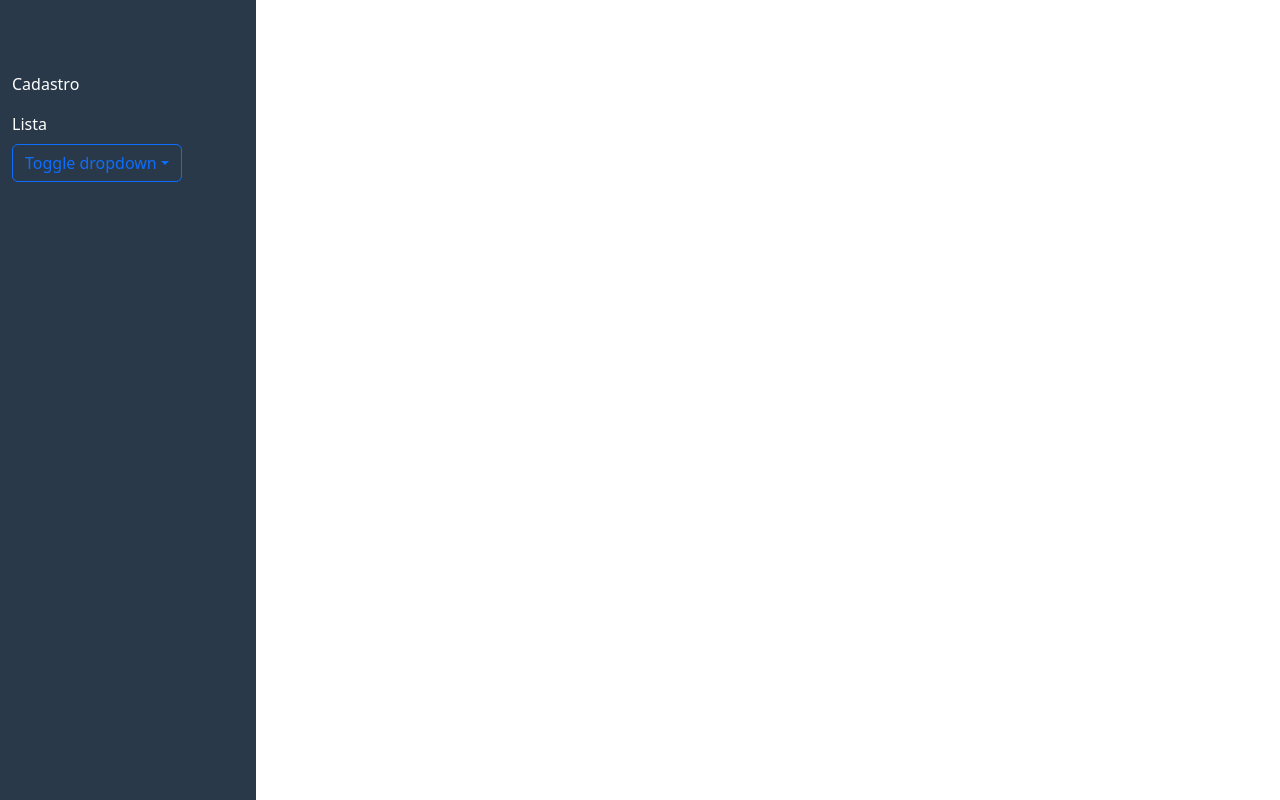
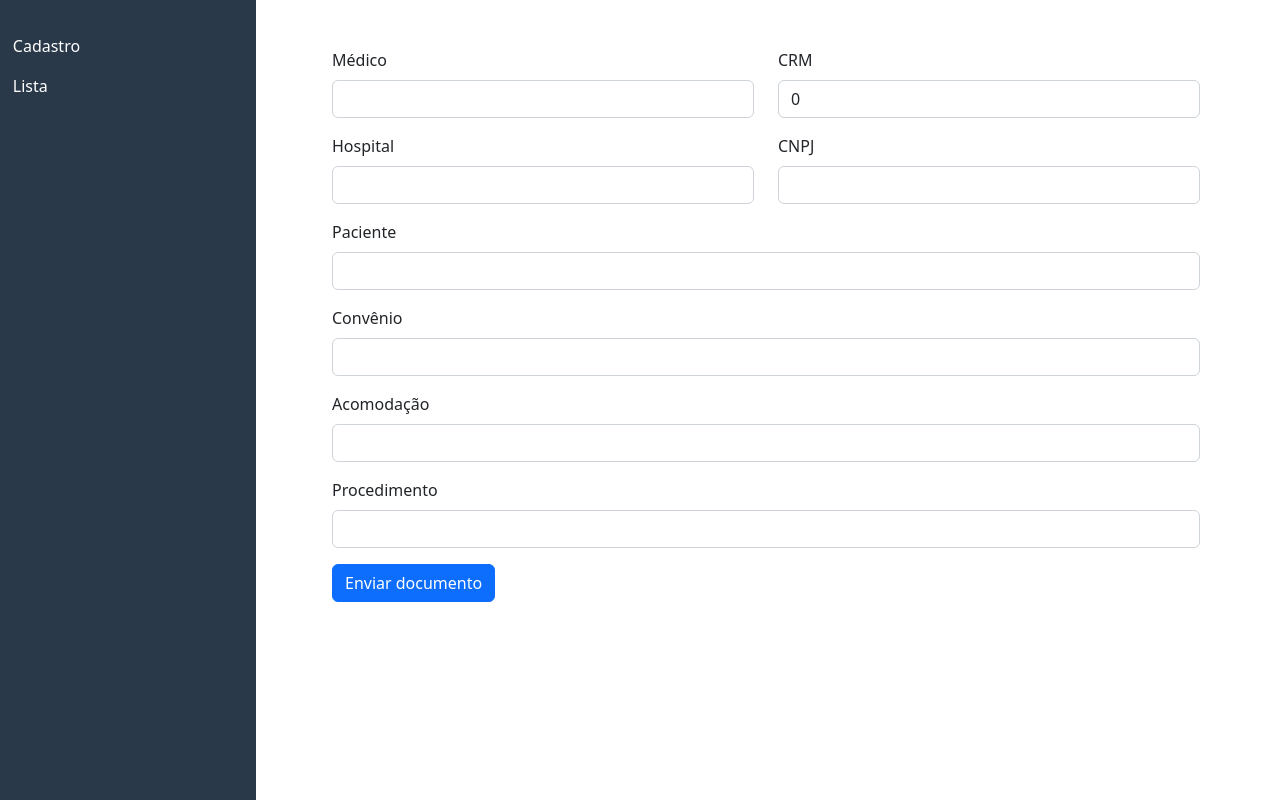
Before and after one commit to williams181/Aws-Serverless-Application-Angular-S3, an Angular app: page /edit/1 in a window 1280 px wide. Before the commit this address led to /. Built offline with nearby package versions, Linux system fonts and the light colour scheme; no server answers.

Commit message:
função editar pronta

```diff
--- a/src/app/InterfaceApiService.ts
+++ b/src/app/InterfaceApiService.ts
@@ -1,4 +1,5 @@
 export interface interfaceApiService{
+
     id:number,
     medico: String,
     CRM: number,
--- a/src/app/app-routing.module.ts
+++ b/src/app/app-routing.module.ts
@@ -7,6 +7,7 @@ const routes: Routes = [
 
   { path: 'form', component: FormComponent },
   { path: 'list', component: ListComponent },
+  { path: 'edit/:id', component: FormComponent },
 ];
 
 @NgModule({
--- a/src/app/app.component.css
+++ b/src/app/app.component.css
@@ -1,6 +1,6 @@
 #navBar{
     width: 20%;
-    position: absolute;
+    position: fixed;
     top:0;
     bottom:0;
     background:  #293949;
@@ -11,8 +11,12 @@
     width: 70%;
 }
 #navList{
-    margin-top: 5%;
+margin-top: 10%;
+margin-left: 5%;
+
 }
+
+
 #navList li a{
     color:white;
 }
--- a/src/app/app.component.html
+++ b/src/app/app.component.html
@@ -10,21 +10,18 @@
 
 <body ng-app="">
 
-    <nav id="navBar" class="navbar ">
-        <div id="navList" class="container-fluid fixed-top ">
+    <nav id="navBar" >
 
 
-          <div class="offcanvas-top" tabindex="-1" id="offcanvasNavbar" aria-labelledby="offcanvasNavbarLabel">
-
-            <div class="offcanvas-body">
-              <ul class="navbar-nav justify-content-end flex-grow-1 pe-3">
+            <div id="navList">
+              <ul  class="navbar-nav justify-content-end flex-grow-1 pe-3">
                 <li class="nav-item">
                   <a class="nav-link active" aria-current="page" routerLink="/form">Cadastro</a>
                 </li>
                 <li class="nav-item">
                   <a class="nav-link" routerLink="/list">Lista</a>
                 </li>
-                <li class="nav-item dropdown">
+                <!-- <li class="nav-item dropdown">
 
                     <div ngbDropdown class="d-inline-block">
                         <button class="btn btn-outline-primary" id="dropdownBasic1" ngbDropdownToggle>Toggle dropdown</button>
@@ -40,11 +37,11 @@
                         </div>
 
                         </div>
-                    </li>
+                    </li> -->
               </ul>
 
-            </div>
-          </div>
+
+
         </div>
       </nav>
 
@@ -53,7 +50,7 @@
 
     <div class="fas fa-home me-1">
 
-        <router-outlet></router-outlet>
+        <router-outlet ></router-outlet>
 
     </div>
 
--- a/src/app/app.component.ts
+++ b/src/app/app.component.ts
@@ -14,6 +14,7 @@ export class AppComponent implements OnInit{
 
   title = 'aws-serverless-application-angular';
 
+
   ngOnInit(){
 
   }
--- a/src/app/components/form/form.component.html
+++ b/src/app/components/form/form.component.html
@@ -1,28 +1,15 @@
 <div class="container mt-5">
 
 
-    <form>
 
-        <!-- <div class="form-group">
-            <label for="exampleFormControlFile1">Selecione o documento</label>
-            <input type="file" class="form-control-file" id="registroAnestesico">
-        </div> -->
+    <form class="needs-validation" novalidate [formGroup]="form" >
 
-        <!-- <div class="row">
-            <div class="col">
-                <div class="mb-3">
-                    <label class="form-label">Data do Evento</label>
-                    <input type="date" class="form-control" id="dataEvento">
-                    <div class="form-text"></div>
-                </div>
-            </div>
-        </div> -->
 
         <div class="row">
             <div class="col">
                 <div class="mb-3">
                     <label class="form-label">Médico</label>
-                    <input type="text" class="form-control" id="medico" [(ngModel)]="arquivo.medico" name="medico" required="required">
+                    <input type="text" class="form-control" id="medico" formControlName="medico" [ngClass]="{'is-invalid': submited  && hasError('medico')}" >
                     <div class="form-text"></div>
                 </div>
 
@@ -30,7 +17,7 @@
             <div class="col">
                 <div class="mb-3">
                     <label class="form-label">CRM</label>
-                    <input type="text" class="form-control" id="crm" [(ngModel)]="arquivo.CRM" name="CRM" required="required">
+                    <input type="text" class="form-control" id="CRM" formControlName="CRM" [ngClass]="{'is-invalid': submited && hasError('CRM')}">
                     <div class="form-text"></div>
                 </div>
 
@@ -40,7 +27,7 @@
             <div class="col">
                 <div class="mb-3">
                     <label class="form-label">Hospital</label>
-                    <input type="text" class="form-control" id="hospital" [(ngModel)]="arquivo.hospital" name="hospital" required="required">
+                    <input type="text" class="form-control" id="hospital"  formControlName="hospital" [ngClass]="{'is-invalid': submited && hasError('hospital')}">
                     <div class="form-text"></div>
                 </div>
 
@@ -48,7 +35,7 @@
             <div class="col">
                 <div class="mb-3">
                     <label class="form-label">CNPJ</label>
-                    <input type="text" class="form-control" id="cnpj" [(ngModel)]="arquivo.CNPJ" name="CNPJ" required="required">
+                    <input type="text" class="form-control" id="cnpj" formControlName="CNPJ" [ngClass]="{'is-invalid': submited && hasError('CNPJ')}">
                     <div class="form-text"></div>
                 </div>
 
@@ -57,29 +44,30 @@
 
         <div class="mb-3">
             <label class="form-label">Paciente</label>
-            <input type="text" class="form-control" id="paciente" [(ngModel)]="arquivo.paciente" name="paciente">
+            <input type="text" class="form-control" id="paciente"  formControlName="paciente" [ngClass]="{'is-invalid': submited && hasError('paciente')}">
             <div class="form-text"></div>
         </div>
         <div class="mb-3">
             <label class="form-label">Convênio</label>
-            <input type="text" class="form-control" id="convenio" [(ngModel)]="arquivo.convenio" name="convenio">
+            <input type="text" class="form-control" id="convenio"  formControlName="convenio" [ngClass]="{'is-invalid': submited && hasError('convenio')}">
             <div class="form-text"></div>
         </div>
 
         <div class="mb-3">
             <label class="form-label">Acomodação</label>
-            <input type="text" class="form-control" id="acomodacao" [(ngModel)]="arquivo.acomodacao" name="acomodocao">
+            <input type="text" class="form-control" id="acomodacao"  formControlName="acomodacao" [ngClass]="{'is-invalid': submited && hasError('acomodacao')}">
             <div class="form-text"></div>
         </div>
         <div class="mb-3">
             <label class="form-label">Procedimento</label>
-            <input type="text" class="form-control" id="procedimento" [(ngModel)]="arquivo.procedimento" name="procedimento">
+            <input type="text" class="form-control" id="procedimento" formControlName="procedimento" [ngClass]="{'is-invalid': submited && hasError('procedimento')}">
             <div class="form-text"></div>
         </div>
 
 
 
         <button *ngIf="show; else loading" id="buttonSave" (click)="Salvar()" type="submit" class="btn btn-primary">Enviar documento</button>
+
         <ng-template #loading>
         <button class="btn btn-primary" type="button" disabled>
             <span class="spinner-border spinner-border-sm" role="status" aria-hidden="true"></span>
--- a/src/app/components/form/form.component.ts
+++ b/src/app/components/form/form.component.ts
@@ -1,58 +1,114 @@
-import { Component, OnInit } from '@angular/core';
+import { Component, EventEmitter, Input, OnInit, Output } from '@angular/core';
 import { ApiServiceService } from 'src/app/api-service.service';
 import { AppRoutingModule} from 'src/app/app-routing.module';
 import { interfaceApiService } from 'src/app/InterfaceApiService';
-import { Router } from '@angular/router';
+import { ActivatedRoute, Router,ParamMap } from '@angular/router';
+import { FormBuilder, FormGroup, Validators } from '@angular/forms';
+import { Observable } from 'rxjs';
 
 @Component({
   selector: 'app-form',
   templateUrl: './form.component.html',
-  styleUrls: ['./form.component.css']
+  styleUrls: ['./form.component.css'],
+  providers:[ApiServiceService]
 })
 export class FormComponent implements OnInit{
   title = 'aws-serverless-application-angular';
   show = true
 
-  arquivo: interfaceApiService ={id: 0,medico :"", CRM:0 ,hospital:"",
-  CNPJ: "",
-  paciente: "",
-  convenio: "",
-  acomodacao: "",
-  procedimento: "" };
+  form!: FormGroup;
+  submited =  false
 
 
+  constructor(private api: ApiServiceService,  private router: Router, private fb: FormBuilder, private route: ActivatedRoute){ }
 
-  constructor(private api: ApiServiceService,  private router: Router){ }
-  ngOnInit(){
+  ngOnInit(): void{
+    this.route.params.subscribe(
+      ((params : any) =>{
+          const id = params['id']
+          console.log(id)
 
+          this.api.BuscarPorId(id).subscribe(res =>{
+            this.Editar(res.Arquivos);
+            console.log(res.Arquivos)})
+
+
+      })
+    )
+
+    this.form = this.fb.group({
+      id: [0],
+      medico :['', Validators.required],
+      CRM:[0, Validators.required],
+      hospital:['', Validators.required],
+      CNPJ: ['', Validators.required],
+      paciente: ['', Validators.required],
+      convenio: ['', Validators.required],
+      acomodacao: ['', Validators.required],
+      procedimento: ['', Validators.required]
+    })
+
+
+  }
+
+  Editar(arquivo: any){
+    console.log("editar", arquivo)
+    this.form.patchValue({
+      id: arquivo.id,
+      medico: arquivo.medico,
+      CRM:arquivo.CRM,
+      hospital:arquivo.hospital,
+      CNPJ: arquivo.CNPJ,
+      paciente: arquivo.paciente,
+      convenio: arquivo.convenio,
+      acomodacao: arquivo.acomodacao,
+      procedimento: arquivo.procedimento
+
+    })
+  }
+
+
+  BuscarPorId(id: String){
+    this.api.BuscarPorId(id)
+  }
+
+  hasError(field: string){
+    return this.form.get(field)?.errors
   }
 
 
   Salvar(){
-    this.show = false
-    this.arquivo.id = this.arquivo.CRM
-    if(this.arquivo.id != 0){
+    this.submited =true
 
-    this.api.Salvar(this.arquivo)
-    .then(ApiServiceService =>  {
-    console.log("adicionado!")
-    this.show = true
-    this.router.navigate(['/list']);
+    console.log(this.form.value)
+    if(this.form.valid){
+      console.log("valido")
 
-  })
-    .catch(error => console.error(error));
+      this.show = false
+      this.api.Salvar(this.form.value)
+      .then(ApiServiceService =>  {
+      console.log("adicionado!")
+      this.show = true
+      this.router.navigate(['/list']);
+      })
+      .catch(error => console.error(error));
+
     }else{
-      alert("complete o cadastro");
-      this.show = true
+      alert("preencha todos os campos")
     }
+
+
+
+
+
   }
 
   Atualizar(){
 
-    this.arquivo.id = this.arquivo.CRM
-    this.api.Atualizar(this.arquivo)
-    .then(ApiServiceService => console.log("atualizado!"))
-    .catch(error => console.error(error));
+    // this.arquivo.id = this.arquivo.CRM
+    // this.api.Atualizar(this.arquivo)
+    // .then(ApiServiceService => console.log("atualizado!"))
+    // .catch(error => console.error(error));
   }
 
   Delete(id: number){
@@ -60,3 +116,6 @@ export class FormComponent implements OnInit{
   }
 
 }
+function forEach(i: any, res: interfaceApiService) {
+  throw new Error('Function not implemented.');
+}
--- a/src/app/components/list/list.component.css
+++ b/src/app/components/list/list.component.css
@@ -3,3 +3,28 @@
 
 
 }
+
+
+thead{
+    background:  #2a2e4e;
+}
+tbody{
+    background:  #293949;
+}
+td  {
+    color:white;
+}
+th {
+    color:  #406a94;
+}
+#acaoApagar{
+
+    float:left;
+    width: 70px;
+    margin-bottom: 5%;
+}
+#acaoApagar{
+
+    float:right;
+
+}
```
Also changed, not shown: src/app/api-service.service.ts (+13 -13 lines), src/app/app.module.ts (+5 -3 lines), src/app/components/list/list.component.html (+27 -9 lines), src/app/components/list/list.component.ts (+23 -11 lines).
